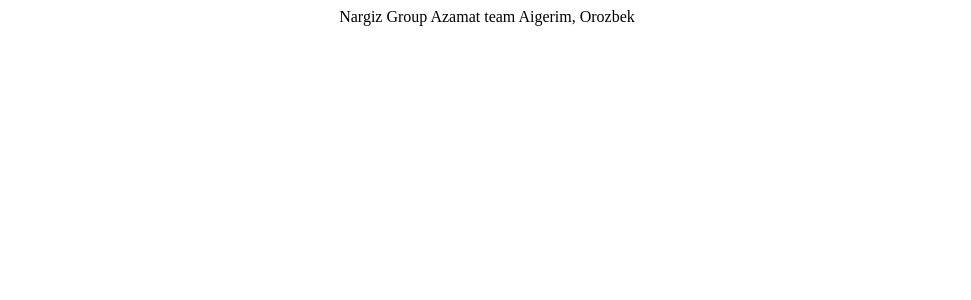
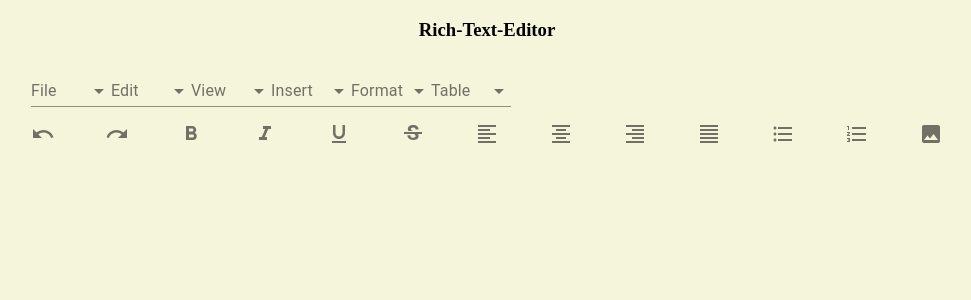
Before and after one commit to peak-soft-team/rich-text-editor, a React app: page / in a window 1280 px wide. Shown: the top 300 px of the page, without its empty margins (153-1124 px from the left). Built offline with nearby package versions, Linux system fonts and the light colour scheme.

Commit message:
Layout for the text-editor

```diff
--- a/package.json
+++ b/package.json
@@ -50,7 +50,9 @@
   "license": "ISC",
   "dependencies": {
     "@babel/polyfill": "^7.12.1",
-    "@material-ui/core": "^4.12.0",
+    "@material-ui/core": "^4.12.1",
+    "@material-ui/icons": "^4.11.2",
+    "animate.css": "^4.1.1",
     "babel-eslint": "^10.1.0",
     "lodash": "^4.17.21",
     "normalize.css": "^8.0.1",
--- a/src/App.jsx
+++ b/src/App.jsx
@@ -1,4 +1,9 @@
 import React from "react";
 import "./App.less";
-const App = () => <div className="App">Nargiz Group Azamat team Aigerim, Orozbek</div>;
+import { MainLayout } from "./pages/MainLayout/index.jsx";
+const App = () => (
+  <div className="App">
+    <MainLayout className="animate__animated animate__pulse" />
+  </div>
+);
 export default App;
--- a/src/index.html
+++ b/src/index.html
@@ -5,6 +5,7 @@
     <meta http-equiv="X-UA-Compatible" content="IE=edge" />
     <meta name="viewport" content="width=device-width, initial-scale=1.0" />
     <link rel="icon" href="./favicon.ico" type="image/ico" />
+
     <title>Webpack</title>
   </head>
   <body>
--- a/src/index.jsx
+++ b/src/index.jsx
@@ -1,12 +1,12 @@
 import React from "react";
 import { render } from "react-dom";
-import {createStore} from 'redux'
-import  {Provider} from 'react-redux'
+import { createStore } from "redux";
+import { Provider } from "react-redux";
 
 import App from "./App.jsx";
 import { rootReducer } from "./store/rootReducer.js";
 
-const store = createStore(rootReducer)
+const store = createStore(rootReducer);
 
 render(
   <React.StrictMode>
--- /dev/null
+++ b/src/pages/MainLayout/MainLayout.less
@@ -0,0 +1,21 @@
+body {
+  background-color: beige;
+  max-width: 100;
+  //   display: flex;
+  //   justify-content: start;
+}
+.files {
+  display: flex;
+  flex-direction: row;
+}
+.block {
+  display: flex;
+  justify-content: space-between;
+  flex-direction: row;
+  margin-top: 15px;
+}
+
+.text {
+  width: 100%;
+  height: 100vh;
+}
--- /dev/null
+++ b/src/pages/MainLayout/index.jsx
@@ -0,0 +1,144 @@
+import React, { useState } from "react";
+import "./MainLayout.less";
+import UndoIcon from "@material-ui/icons/Undo";
+import RedoIcon from "@material-ui/icons/Redo";
+import FormatBoldIcon from "@material-ui/icons/FormatBold";
+import FormatItalicIcon from "@material-ui/icons/FormatItalic";
+import FormatUnderlinedIcon from "@material-ui/icons/FormatUnderlined";
+import StrikethroughSIcon from "@material-ui/icons/StrikethroughS";
+import FormatAlignLeftIcon from "@material-ui/icons/FormatAlignLeft";
+import FormatAlignCenterIcon from "@material-ui/icons/FormatAlignCenter";
+import FormatAlignRightIcon from "@material-ui/icons/FormatAlignRight";
+import FormatAlignJustifyIcon from "@material-ui/icons/FormatAlignJustify";
+import FormatListBulletedIcon from "@material-ui/icons/FormatListBulleted";
+import FormatListNumberedIcon from "@material-ui/icons/FormatListNumbered";
+import PrintIcon from "@material-ui/icons/Print";
+import ImageIcon from "@material-ui/icons/Image";
+import {
+  TextField,
+  Container,
+  Tooltip,
+  Select,
+  MenuItem,
+  FormControl,
+  InputLabel,
+  makeStyles,
+  IconButton,
+} from "@material-ui/core";
+
+const useSteles = makeStyles((theme) => ({
+  formControl: {
+    minWidth: 80,
+  },
+}));
+
+export const MainLayout = () => {
+  const classes = useSteles();
+
+  const [value, setValue] = useState("");
+
+  const handleChange = (event) => {
+    setValue(event.target.value);
+  };
+
+  return (
+    <div>
+      <Container maxWidth="md">
+        <div>
+          <h3>Rich-Text-Editor</h3>
+        </div>
+        <div className="files">
+          <FormControl className={classes.formControl}>
+            <InputLabel>File</InputLabel>
+            <Select value={value} onChange={handleChange}>
+              <MenuItem value={"New Document"}>New Document</MenuItem>
+              <MenuItem value={"Preview"}>Preview</MenuItem>
+              <MenuItem value={"Print"} startIcon={<PrintIcon />}>
+                Print
+              </MenuItem>
+            </Select>
+          </FormControl>
+          <FormControl className={classes.formControl}>
+            <InputLabel>Edit</InputLabel>
+            <Select>
+              <MenuItem value={"Undo"}>Undo</MenuItem>
+              <MenuItem value={"Undo"}>Redo</MenuItem>
+            </Select>
+          </FormControl>
+          <FormControl className={classes.formControl}>
+            <InputLabel>View</InputLabel>
+            <Select>
+              <MenuItem value={"Preview"}>Preview</MenuItem>
+            </Select>
+          </FormControl>
+
+          <FormControl className={classes.formControl}>
+            <InputLabel>Insert</InputLabel>
+            <Select>
+              <MenuItem value={"Image"}>Image</MenuItem>
+              <MenuItem value={"Link"}>Link</MenuItem>
+            </Select>
+          </FormControl>
+          <FormControl className={classes.formControl}>
+            <InputLabel>Format</InputLabel>
+            <Select>
+              <MenuItem value={"Bold"}>Bold</MenuItem>
+              <MenuItem value={"Italic"}>Italic</MenuItem>
+              <MenuItem value={"Underline"}>Underline</MenuItem>
+              <MenuItem value={"Strikethrough"}>Strikethrough</MenuItem>
+            </Select>
+          </FormControl>
+          <FormControl className={classes.formControl}>
+            <InputLabel>Table</InputLabel>
+            <Select>
+              <MenuItem value={"Row"}>Row</MenuItem>
+              <MenuItem value={"Column"}>Column</MenuItem>
+            </Select>
+          </FormControl>
+        </div>
+        <div className="block">
+          <Tooltip title="Undo">
+            <UndoIcon color="action" />
+          </Tooltip>
+          <Tooltip title="Redo">
+            <RedoIcon color="action" />
+          </Tooltip>
+          <Tooltip title="Bold">
+            <FormatBoldIcon color="action" />
+          </Tooltip>
+          <Tooltip title="Italic">
+            <FormatItalicIcon color="action" />
+          </Tooltip>
+          <Tooltip title="Underline">
+            <FormatUnderlinedIcon color="action" />
+          </Tooltip>
+          <Tooltip title="Strikethrough">
+            <StrikethroughSIcon color="action" />
+          </Tooltip>
+          <Tooltip title="Left">
+            <FormatAlignLeftIcon color="action" />
+          </Tooltip>
+          <Tooltip title="Center">
+            <FormatAlignCenterIcon color="action" />
+          </Tooltip>
+          <Tooltip title="Right">
+            <FormatAlignRightIcon color="action" />
+          </Tooltip>
+          <Tooltip title="Justify">
+            <FormatAlignJustifyIcon color="action" />
+          </Tooltip>
+          <Tooltip title="Bullet list">
+            <FormatListBulletedIcon color="action" />
+          </Tooltip>
+          <Tooltip title="Numbered list">
+            <FormatListNumberedIcon color="action" />
+          </Tooltip>
+          <Tooltip title="Insert/edit image">
+            <ImageIcon color="action" />
+          </Tooltip>
+        </div>
+        <div className="text" contenteditable="true"></div>
+      </Container>
+    </div>
+  );
+};
--- a/webpack.config.js
+++ b/webpack.config.js
@@ -67,7 +67,7 @@ module.exports = {
     path: path.resolve(__dirname, "dist"),
   },
   resolve: {
-    extensions: [".js", ".json", ".png"],
+    extensions: [".js", ".jsx", ".json", ".png"],
     alias: {
       "@models": path.resolve(__dirname, "./src/components"),
       "@": path.resolve(__dirname, "./src"),
```
Also changed, not shown: 1 other file (tests, documents, lock files or other folders).
